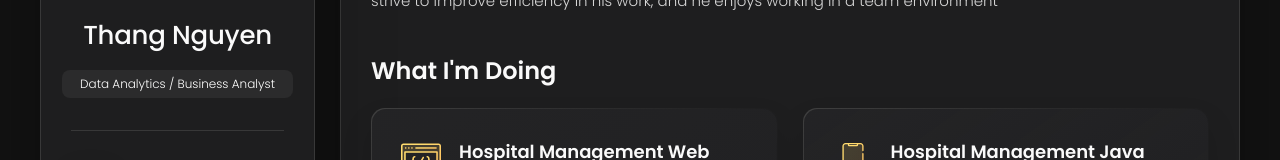
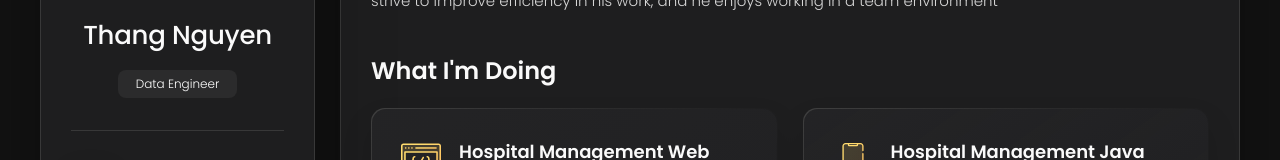
Before and after one commit to ThangWing/ThangWing.github.io, a plain HTML site: page portfolio.html in a window 1280 px wide. Shown: the part 277-437 px from the top of the page. Drawn offline with nearby package versions, Linux system fonts and the light colour scheme.

Commit message:
Update portfolio.html

```diff
--- a/portfolio.html
+++ b/portfolio.html
@@ -48,7 +48,7 @@
         <div class="info-content">
           <h1 class="name" title="Richard hanrick">Thang Nguyen</h1>
 
-          <p class="title">Data Analytics / Business Analyst</p>
+          <p class="title">Data Engineer</p>
         </div>
 
         <button class="info_more-btn" data-sidebar-btn>
```
